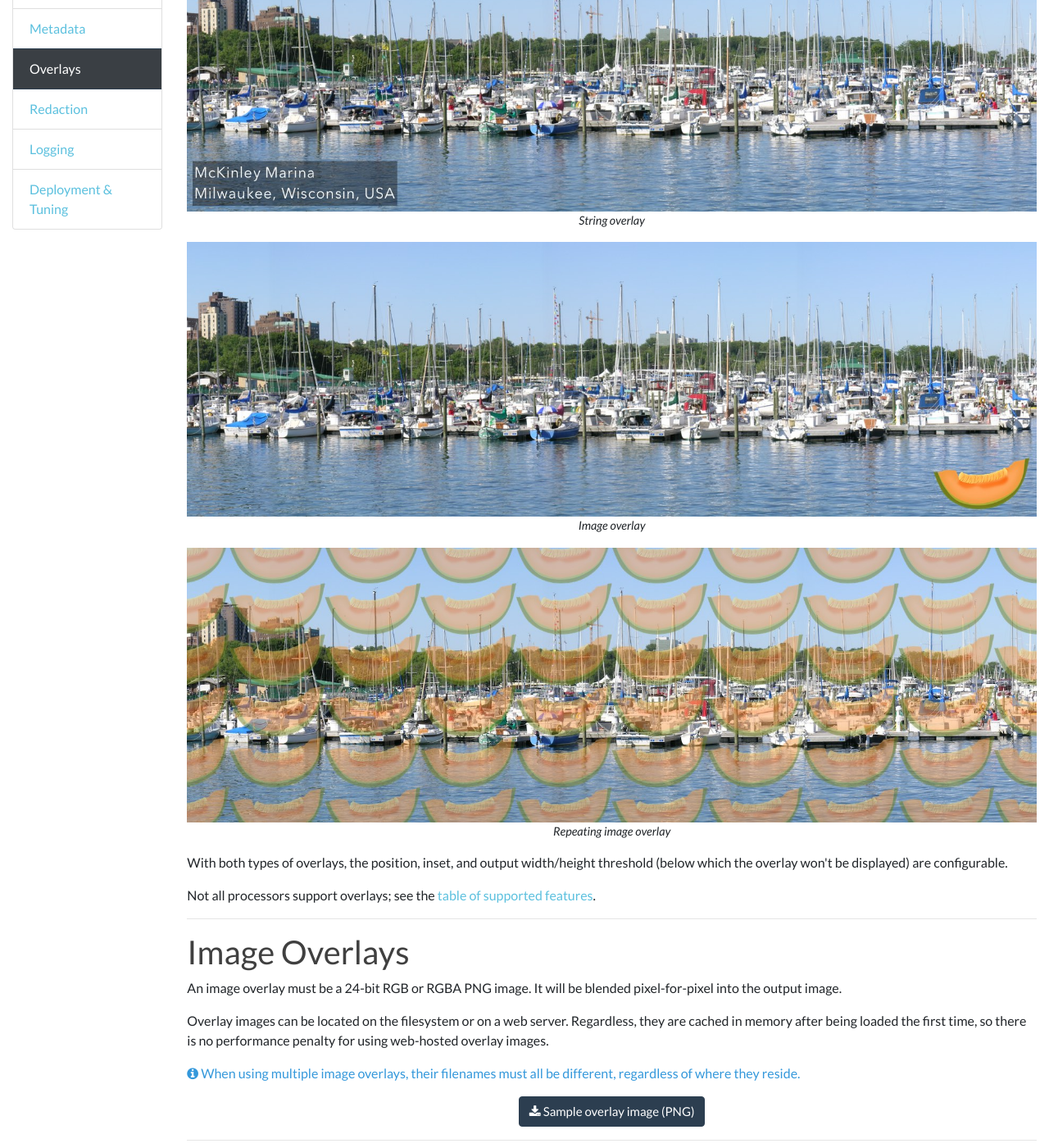
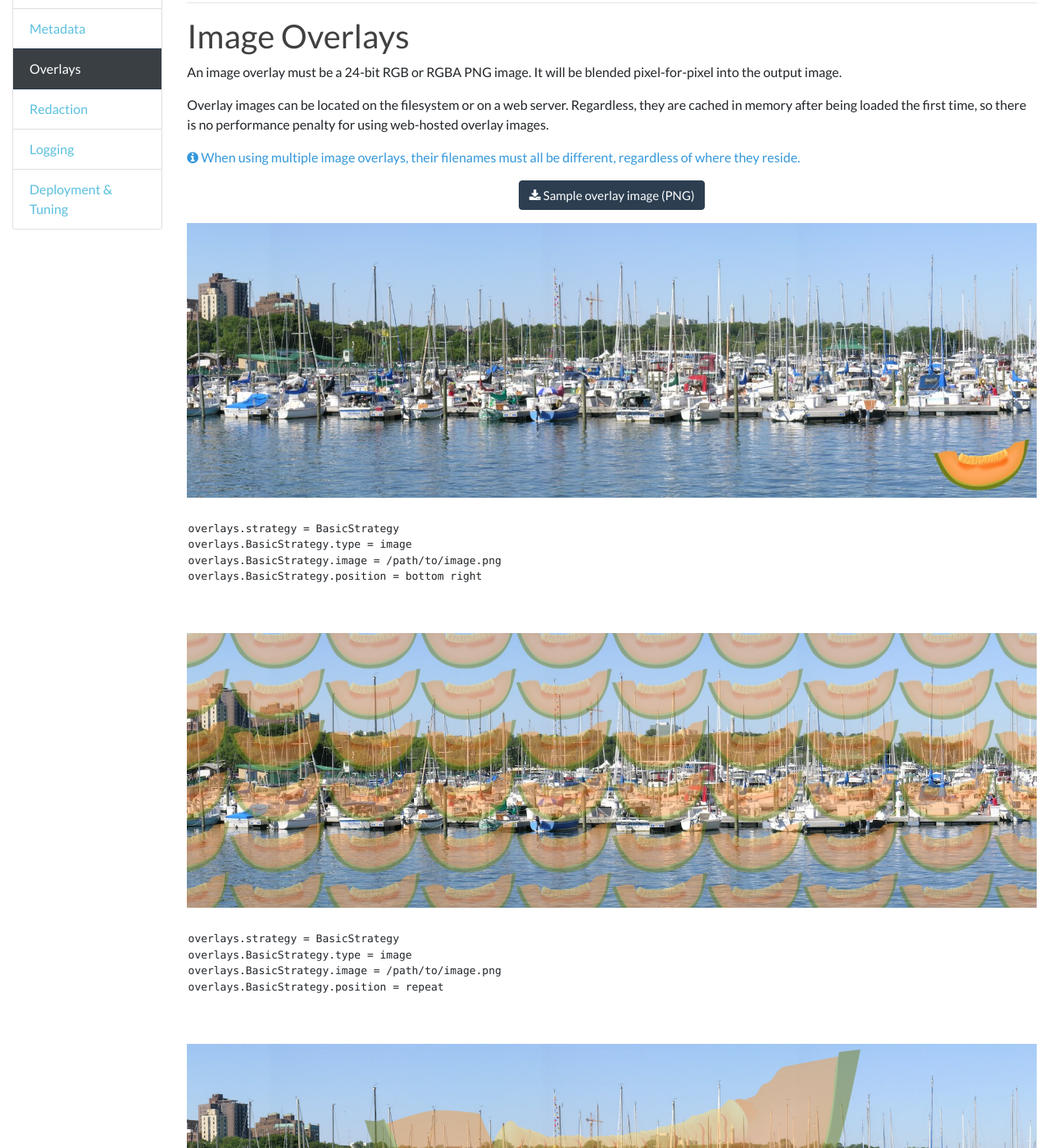
Before and after one commit to cantaloupe-project/cantaloupe-project.github.io, a Jekyll site: the page built from manual/5.0/overlays.html, in a window 1280 px wide and 1400 px high, scrolled down 567 px. Shown: the whole window at 82% size. Built offline with Jekyll 4.4.1, drawn with Linux system fonts in a browser that asks for light colours; nearby versions of some CDN libraries; some of the changed text lies outside the part shown.

Commit message:
Document the `scaled` overlay position

```diff
--- a/manual/5.0/overlays.html
+++ b/manual/5.0/overlays.html
@@ -20,22 +20,7 @@
 
 <p>The overlay feature overlays an image or text string on top of a derivative (output) image. This can be useful for description, branding, attribution, copyright notices, and so on.</p>
 
-<figure>
-  <img src="images/string-overlay-1600.jpg" class="img img-fluid" alt="Image with string overlay applied.">
-  <figcaption>String overlay</figcaption>
-</figure>
-
-<figure>
-  <img src="images/image-overlay-1600.jpg" class="img img-fluid" alt="Image with image overlay applied.">
-  <figcaption>Image overlay</figcaption>
-</figure>
-
-<figure>
-  <img src="images/image-repeat-overlay-1600.jpg" class="img img-fluid" alt="Image with repeating image overlay applied.">
-  <figcaption>Repeating image overlay</figcaption>
-</figure>
-
-<p>With both types of overlays, the position, inset, and output width/height threshold (below which the overlay won't be displayed) are configurable.</p>
+<p>With all types of overlays, the position, inset, and output width/height threshold (below which the overlay won't be displayed) are configurable.</p>
 
 <p>Not all processors support overlays; see the <a href="processors.html#Supported%20Features">table of supported features</a>.</p>
 
@@ -58,6 +43,30 @@
   </a>
 </p>
 
+<figure>
+  <img src="images/image-overlay-1600.jpg" class="img img-fluid" alt="Image with image overlay applied.">
+  <code><pre>overlays.strategy = BasicStrategy
+overlays.BasicStrategy.type = image
+overlays.BasicStrategy.image = /path/to/image.png
+overlays.BasicStrategy.position = bottom right</pre></code>
+</figure>
+
+<figure>
+  <img src="images/image-repeat-overlay-1600.jpg" class="img img-fluid" alt="Image with repeating image overlay applied.">
+  <code><pre>overlays.strategy = BasicStrategy
+overlays.BasicStrategy.type = image
+overlays.BasicStrategy.image = /path/to/image.png
+overlays.BasicStrategy.position = repeat</pre></code>
+</figure>
+
+<figure>
+  <img src="images/image-scaled-overlay-1600.jpg" class="img img-fluid" alt="Image with scaled image overlay applied.">
+  <code><pre>overlays.strategy = BasicStrategy
+overlays.BasicStrategy.type = image
+overlays.BasicStrategy.image = /path/to/image.png
+overlays.BasicStrategy.position = scaled</pre></code>
+</figure>
+
 <hr>
 
 <h2 id="String Overlays">String Overlays</h2>
@@ -67,6 +76,17 @@
 <p>Line breaks within the string (<code>\n</code>) are respected, enabling multi-line strings. Each line is auto-aligned to the edge of the image according to the <a href="#Positioning">overlay position</a>.</p>
 
 <p>Strings will never overflow the image. When a string doesn't fit entirely inside at its specified font size, the application will try to use the largest font size that fits, down to the configurable minimum allowed size. If none fit, the string won't be drawn.</p>
+
+<figure>
+  <img src="images/string-overlay-1600.jpg" class="img img-fluid" alt="Image with string overlay applied.">
+  <code><pre>overlays.strategy = BasicStrategy
+overlays.BasicStrategy.type = string
+overlays.BasicStrategy.string = McKinley Marina\nMilwaukee, Wisconsin, USA
+overlays.BasicStrategy.string.color = white
+overlays.BasicStrategy.string.background.color = rgba(0,0,0,0.5)
+overlays.BasicStrategy.position = bottom left
+overlays.BasicStrategy.inset = 10</pre></code>
+</figure>
 
 <hr>
 
@@ -137,9 +157,7 @@
 
 <h2 id="Positioning">Positioning</h2>
 
-<p>Position and inset are configurable. Supported positions are <code>top left</code>, <code>top center</code>, <code>top right</code>, <code>left center</code>, <code>center</code>, <code>right center</code>, <code>bottom left</code>, <code>bottom center</code>, <code>bottom right</code>, and <code>repeat</code>.</p>
-
-<p><code>repeat</code> works only with image overlays, drawing the overlay image in a grid pattern over the whole image. This position does not support an inset.</p>
+<p>Position and inset are configurable. Supported positions are <code>top left</code>, <code>top center</code>, <code>top right</code>, <code>left center</code>, <code>center</code>, <code>right center</code>, <code>bottom left</code>, <code>bottom center</code>, and <code>bottom right</code>. Image overlays also support <code>repeat</code> and <code>scaled</code>. All positions except <code>repeat</code> support an inset.</p>
 
 <hr>
 
```
Also changed, not shown: other parts of manual/5.0/overlays.html (+1 -2 lines), manual/5.0/images/image-scaled-overlay-1600.jpg (added).
